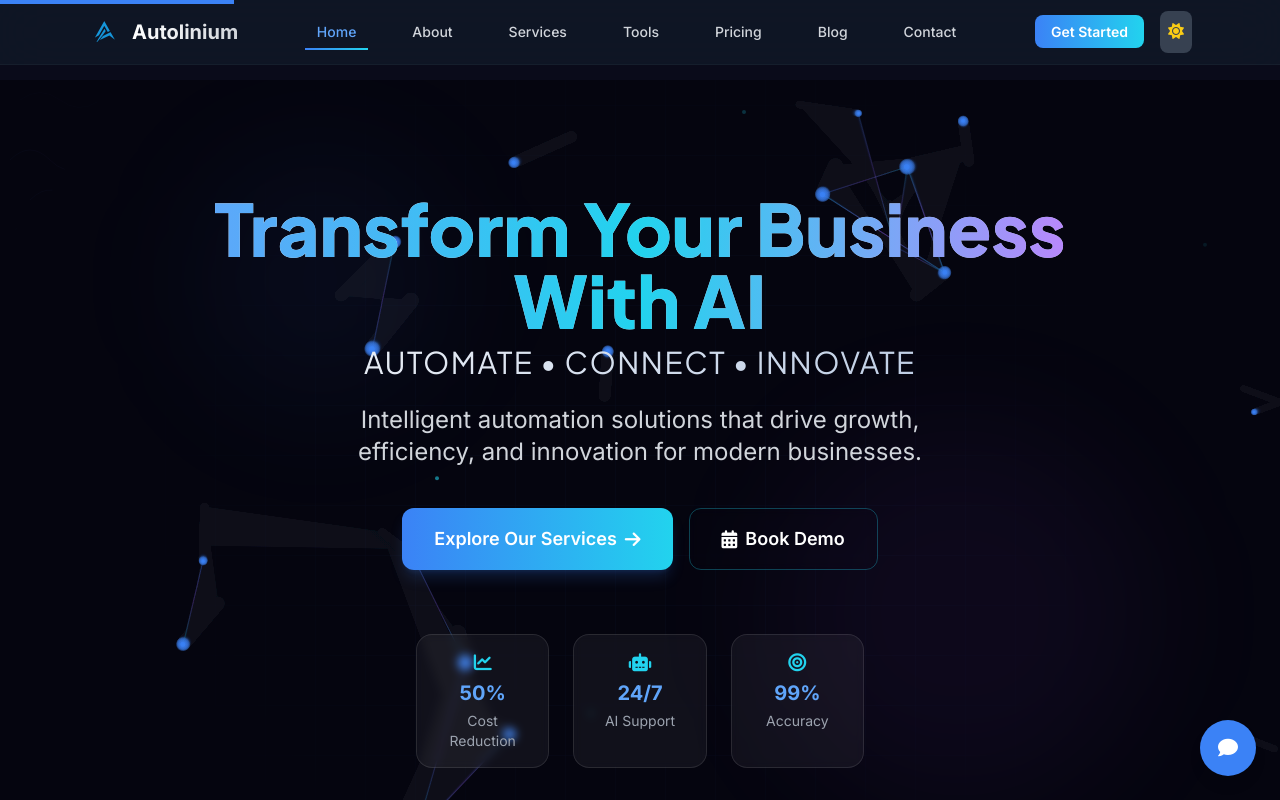
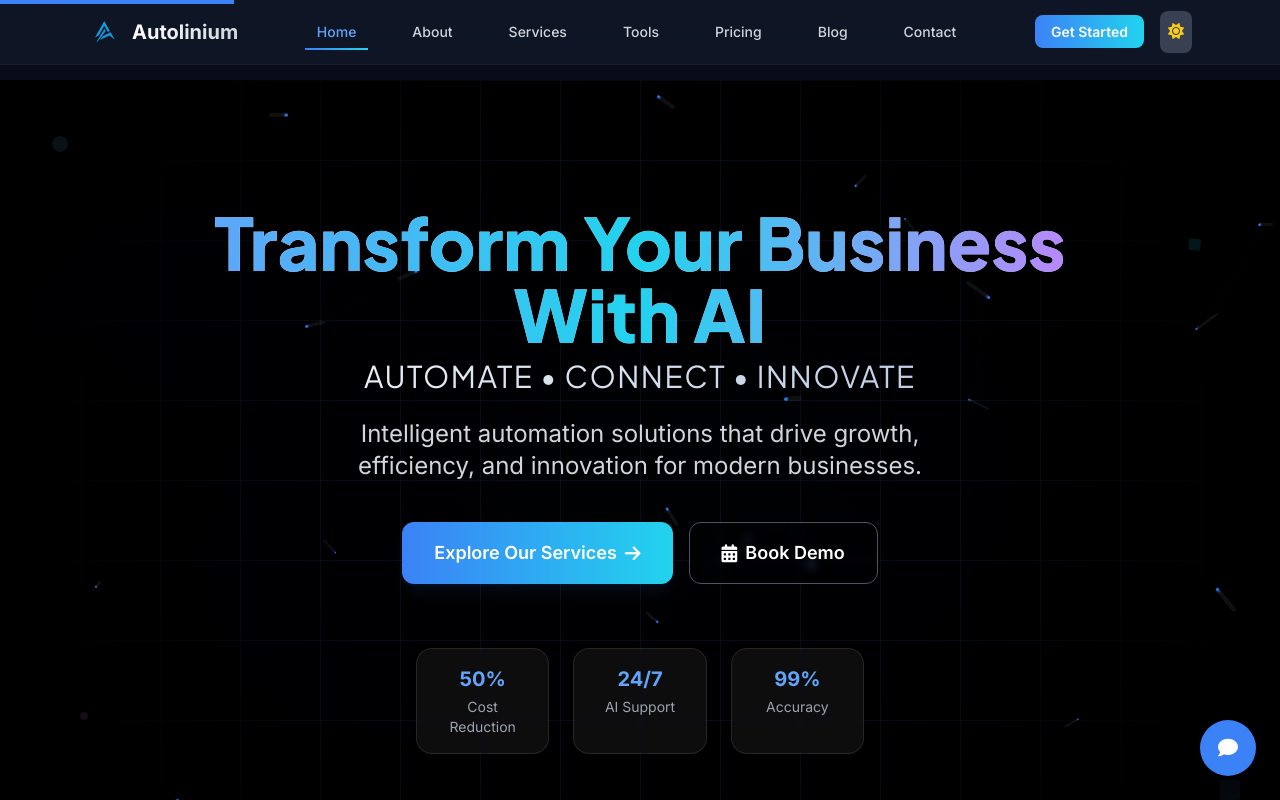
Before and after one commit to Billu07/Autolinium-Website, a React (Vite) app: page / in a window 1280 px wide. Shown: the top 800 px of the page. Built offline with nearby package versions, Linux system fonts and the light colour scheme.

Commit message:
version 2

```diff
--- a/src/components/sections/HeroSection.tsx
+++ b/src/components/sections/HeroSection.tsx
@@ -4,9 +4,8 @@ import { Link } from "react-router-dom";
 
 const HeroSection: React.FC = () => {
   const canvasRef = useRef<HTMLCanvasElement>(null);
-  const requestRef = useRef<number>();
 
-  // Futuristic neural network animation
+  // Subtle floating particles with connections
   useEffect(() => {
     const canvas = canvasRef.current;
     if (!canvas) return;
@@ -14,7 +13,6 @@ const HeroSection: React.FC = () => {
     const ctx = canvas.getContext("2d");
     if (!ctx) return;
 
-    // Set canvas size
     const resizeCanvas = () => {
       canvas.width = window.innerWidth;
       canvas.height = window.innerHeight;
@@ -23,234 +21,212 @@ const HeroSection: React.FC = () => {
     resizeCanvas();
     window.addEventListener("resize", resizeCanvas);
 
-    // Neural network nodes
-    const nodes: Array<{
+    // Very subtle particles
+    const particles: Array<{
       x: number;
       y: number;
       vx: number;
       vy: number;
       size: number;
-      connections: number[];
+      opacity: number;
     }> = [];
 
-    // Initialize neural network
-    const initNeuralNetwork = () => {
-      nodes.length = 0;
-      const nodeCount = window.innerWidth < 768 ? 12 : 20;
+    const initParticles = () => {
+      particles.length = 0;
+      const count = window.innerWidth < 768 ? 15 : 25;
 
-      for (let i = 0; i < nodeCount; i++) {
-        nodes.push({
+      for (let i = 0; i < count; i++) {
+        particles.push({
           x: Math.random() * canvas.width,
           y: Math.random() * canvas.height,
-          vx: (Math.random() - 0.5) * 0.3,
-          vy: (Math.random() - 0.5) * 0.3,
-          size: Math.random() * 2 + 1,
-          connections: [],
+          vx: (Math.random() - 0.5) * 0.1,
+          vy: (Math.random() - 0.5) * 0.1,
+          size: Math.random() * 1 + 0.5,
+          opacity: Math.random() * 0.1 + 0.05,
         });
       }
+    };
 
-      // Create connections
-      nodes.forEach((node, i) => {
-        node.connections = [];
-        for (let j = 0; j < nodes.length; j++) {
-          if (i !== j && Math.random() > 0.7) {
-            node.connections.push(j);
+    initParticles();
+
+    let animationFrameId: number;
+
+    const render = () => {
+      ctx.fillStyle = "rgba(10, 15, 26, 0.03)";
+      ctx.fillRect(0, 0, canvas.width, canvas.height);
+
+      // Very subtle connections
+      ctx.strokeStyle = "rgba(59, 130, 246, 0.03)";
+      ctx.lineWidth = 0.2;
+
+      for (let i = 0; i < particles.length; i++) {
+        for (let j = i + 1; j < particles.length; j++) {
+          const dx = particles[i].x - particles[j].x;
+          const dy = particles[i].y - particles[j].y;
+          const distance = Math.sqrt(dx * dx + dy * dy);
+
+          if (distance < 120) {
+            ctx.beginPath();
+            ctx.moveTo(particles[i].x, particles[i].y);
+            ctx.lineTo(particles[j].x, particles[j].y);
+            ctx.stroke();
           }
         }
-      });
-    };
+      }
 
-    initNeuralNetwork();
+      // Update and draw particles
+      particles.forEach((particle) => {
+        particle.x += particle.vx;
+        particle.y += particle.vy;
 
-    const animate = () => {
-      ctx.fillStyle = "rgba(10, 15, 26, 0.1)";
-      ctx.fillRect(0, 0, canvas.width, canvas.height);
+        if (particle.x <= 0 || particle.x >= canvas.width) particle.vx *= -1;
+        if (particle.y <= 0 || particle.y >= canvas.height) particle.vy *= -1;
 
-      // Draw connections with gradient
-      nodes.forEach((node, i) => {
-        node.connections.forEach((connIndex) => {
-          const target = nodes[connIndex];
-          const dx = node.x - target.x;
-          const dy = node.y - target.y;
-          const distance = Math.sqrt(dx * dx + dy * dy);
-
-          if (distance < 200) {
-            const gradient = ctx.createLinearGradient(
-              node.x,
-              node.y,
-              target.x,
-              target.y
-            );
-            gradient.addColorStop(0, "rgba(59, 130, 246, 0.1)");
-            gradient.addColorStop(0.5, "rgba(139, 92, 246, 0.08)");
-            gradient.addColorStop(1, "rgba(6, 182, 212, 0.1)");
-
-            ctx.strokeStyle = gradient;
-            ctx.lineWidth = 0.5;
-            ctx.beginPath();
-            ctx.moveTo(node.x, node.y);
-            ctx.lineTo(target.x, target.y);
-            ctx.stroke();
-          }
-        });
-      });
-
-      // Update and draw nodes
-      nodes.forEach((node) => {
-        // Update position
-        node.x += node.vx;
-        node.y += node.vy;
-
-        // Bounce off edges
-        if (node.x <= 0 || node.x >= canvas.width) node.vx *= -1;
-        if (node.y <= 0 || node.y >= canvas.height) node.vy *= -1;
-
-        // Draw node with glow
+        // Very subtle glow
         const gradient = ctx.createRadialGradient(
-          node.x,
-          node.y,
+          particle.x,
+          particle.y,
           0,
-          node.x,
-          node.y,
-          node.size * 3
+          particle.x,
+          particle.y,
+          particle.size * 2
         );
-        gradient.addColorStop(0, "rgba(59, 130, 246, 0.8)");
-        gradient.addColorStop(1, "rgba(59, 130, 246, 0)");
+        gradient.addColorStop(0, `rgba(59, 130, 246, ${particle.opacity})`);
+        gradient.addColorStop(1, `rgba(59, 130, 246, 0)`);
 
         ctx.fillStyle = gradient;
         ctx.beginPath();
-        ctx.arc(node.x, node.y, node.size * 3, 0, Math.PI * 2);
+        ctx.arc(particle.x, particle.y, particle.size * 2, 0, Math.PI * 2);
         ctx.fill();
 
-        // Core node
-        ctx.fillStyle = "rgba(59, 130, 246, 0.6)";
+        // Core particle
+        ctx.fillStyle = `rgba(59, 130, 246, ${particle.opacity * 2})`;
         ctx.beginPath();
-        ctx.arc(node.x, node.y, node.size, 0, Math.PI * 2);
+        ctx.arc(particle.x, particle.y, particle.size, 0, Math.PI * 2);
         ctx.fill();
       });
 
-      requestRef.current = requestAnimationFrame(animate);
+      animationFrameId = requestAnimationFrame(render);
     };
 
-    animate();
+    render();
 
     return () => {
       window.removeEventListener("resize", resizeCanvas);
-      if (requestRef.current) {
-        cancelAnimationFrame(requestRef.current);
-      }
+      cancelAnimationFrame(animationFrameId);
     };
   }, []);
 
-  // Floating AI Circuit Patterns
-  const FloatingCircuits = () => {
-    const circuits = [
+  // Subtle floating geometric shapes
+  const FloatingShapes = () => {
+    const shapes = [
       {
-        path: "M20,20 Q40,5 60,20 T100,20",
-        position: "top-10 left-10",
+        type: "circle",
+        size: "w-4 h-4",
+        color: "bg-blue-400/10",
+        position: "top-20 left-10",
         delay: 0,
+        duration: 20,
       },
       {
-        path: "M10,80 Q30,60 50,80 T90,80",
-        position: "top-40 right-5",
-        delay: 2,
+        type: "square",
+        size: "w-3 h-3",
+        color: "bg-cyan-400/10",
+        position: "top-40 right-20",
+        delay: 5,
+        duration: 25,
       },
       {
-        path: "M30,120 Q50,100 70,120 T110,120",
-        position: "bottom-40 left-5",
-        delay: 4,
+        type: "circle",
+        size: "w-2 h-2",
+        color: "bg-purple-400/10",
+        position: "bottom-40 left-20",
+        delay: 10,
+        duration: 30,
       },
       {
-        path: "M15,150 Q35,130 55,150 T95,150",
+        type: "square",
+        size: "w-5 h-5",
+        color: "bg-blue-400/5",
         position: "bottom-20 right-10",
-        delay: 6,
+        delay: 15,
+        duration: 35,
       },
     ];
 
     return (
       <div className="absolute inset-0 overflow-hidden pointer-events-none">
-        <svg width="100%" height="100%" className="opacity-10">
-          {circuits.map((circuit, index) => (
-            <motion.path
-              key={index}
-              d={circuit.path}
-              stroke="url(#circuitGradient)"
-              strokeWidth="1"
-              fill="none"
-              strokeDasharray="4 4"
-              initial={{ pathLength: 0, opacity: 0 }}
-              animate={{
-                pathLength: 1,
-                opacity: [0.1, 0.3, 0.1],
-              }}
-              transition={{
-                duration: 8,
-                repeat: Infinity,
-                ease: "easeInOut",
-                delay: circuit.delay,
-              }}
-            />
-          ))}
-          <defs>
-            <linearGradient
-              id="circuitGradient"
-              x1="0%"
-              y1="0%"
-              x2="100%"
-              y2="0%"
-            >
-              <stop offset="0%" stopColor="#3B82F6" />
-              <stop offset="50%" stopColor="#8B5CF6" />
-              <stop offset="100%" stopColor="#06B6D4" />
-            </linearGradient>
-          </defs>
-        </svg>
+        {shapes.map((shape, index) => (
+          <motion.div
+            key={index}
+            className={`absolute ${shape.position} ${shape.size} ${
+              shape.color
+            } ${
+              shape.type === "circle" ? "rounded-full" : "rounded-sm"
+            } backdrop-blur-sm`}
+            animate={{
+              y: [0, -30, 0],
+              x: [0, 15, 0],
+              rotate: shape.type === "square" ? [0, 90, 180] : [0, 0, 0],
+            }}
+            transition={{
+              duration: shape.duration,
+              repeat: Infinity,
+              ease: "easeInOut",
+              delay: shape.delay,
+            }}
+          />
+        ))}
       </div>
     );
   };
 
-  // Data Stream Particles
-  const DataStreams = () => (
-    <div className="absolute inset-0 overflow-hidden pointer-events-none">
-      {[...Array(8)].map((_, i) => (
-        <motion.div
-          key={i}
-          className="absolute w-1 h-1 bg-cyan-400 rounded-full"
-          style={{
-            left: `${10 + i * 12}%`,
-            top: `${Math.random() * 100}%`,
-          }}
-          animate={{
-            y: [-100, window.innerHeight + 100],
-            opacity: [0, 1, 0],
-          }}
-          transition={{
-            duration: 4 + Math.random() * 3,
-            repeat: Infinity,
-            ease: "linear",
-            delay: Math.random() * 2,
-          }}
-        />
-      ))}
+  // Subtle grid with fade effect
+  const SubtleGrid = () => (
+    <div className="absolute inset-0 pointer-events-none">
+      <div
+        className="w-full h-full opacity-3"
+        style={{
+          backgroundImage: `
+            linear-gradient(90deg, rgba(59, 130, 246, 0.1) 1px, transparent 1px),
+            linear-gradient(rgba(59, 130, 246, 0.1) 1px, transparent 1px)
+          `,
+          backgroundSize: "80px 80px",
+          maskImage:
+            "radial-gradient(circle at center, black 40%, transparent 80%)",
+          WebkitMaskImage:
+            "radial-gradient(circle at center, black 40%, transparent 80%)",
+        }}
+      />
     </div>
   );
 
-  // Holographic Grid
-  const HolographicGrid = () => (
-    <div className="absolute inset-0 pointer-events-none">
-      <div
-        className="w-full h-full opacity-5"
-        style={{
-          backgroundImage: `
-            linear-gradient(90deg, rgba(59, 130, 246, 0.5) 1px, transparent 1px),
-            linear-gradient(rgba(59, 130, 246, 0.5) 1px, transparent 1px)
-          `,
-          backgroundSize: "50px 50px",
-          backgroundPosition: "center center",
-          maskImage:
-            "radial-gradient(circle at center, black 30%, transparent 70%)",
-          WebkitMaskImage:
-            "radial-gradient(circle at center, black 30%, transparent 70%)",
+  // Gentle light orbs
+  const LightOrbs = () => (
+    <div className="absolute inset-0 overflow-hidden pointer-events-none">
+      <motion.div
+        className="absolute top-1/4 left-1/4 w-96 h-96 bg-blue-500/3 rounded-full blur-3xl"
+        animate={{
+          scale: [1, 1.1, 1],
+          opacity: [0.3, 0.5, 0.3],
+        }}
+        transition={{
+          duration: 8,
+          repeat: Infinity,
+          ease: "easeInOut",
+        }}
+      />
+      <motion.div
+        className="absolute bottom-1/3 right-1/4 w-80 h-80 bg-cyan-500/2 rounded-full blur-3xl"
+        animate={{
+          scale: [1.1, 1, 1.1],
+          opacity: [0.2, 0.4, 0.2],
+        }}
+        transition={{
+          duration: 10,
+          repeat: Infinity,
+          ease: "easeInOut",
+          delay: 2,
         }}
       />
     </div>
@@ -258,63 +234,48 @@ const HeroSection: React.FC = () => {
 
   return (
     <section className="relative min-h-screen flex flex-col items-center justify-center text-center px-6 sm:px-10 overflow-hidden hero-section bg-[#0A0F1A]">
-      {/* Futuristic Neural Network Canvas */}
+      {/* Subtle particle canvas */}
       <canvas
         ref={canvasRef}
         className="absolute inset-0 w-full h-full pointer-events-none"
       />
 
-      {/* Holographic Grid */}
-      <HolographicGrid />
-
-      {/* Circuit Patterns */}
-      <FloatingCircuits />
-
-      {/* Data Streams */}
-      <DataStreams />
-
-      {/* Ambient Light Glow */}
-      <div className="absolute inset-0 pointer-events-none">
-        <div
-          className="absolute top-1/4 left-1/4 w-64 h-64 bg-blue-500/5 rounded-full blur-3xl"
-          style={{
-            transform: "translate(-50%, -50%)",
-          }}
-        />
-        <div
-          className="absolute bottom-1/3 right-1/4 w-96 h-96 bg-purple-500/5 rounded-full blur-3xl"
-          style={{
-            transform: "translate(50%, 50%)",
-          }}
-        />
-      </div>
+      {/* Background elements */}
+      <SubtleGrid />
+      <LightOrbs />
+      <FloatingShapes />
 
       {/* Content */}
       <motion.div
         className="relative z-10 max-w-4xl"
-        initial={{ opacity: 0, y: 30 }}
+        initial={{ opacity: 0, y: 20 }}
         animate={{ opacity: 1, y: 0 }}
-        transition={{ duration: 0.8 }}
+        transition={{ duration: 1, ease: "easeOut" }}
       >
         <motion.h1
           className="text-4xl sm:text-6xl md:text-7xl font-extrabold leading-tight mb-6"
           initial={{ opacity: 0, y: 30 }}
           animate={{ opacity: 1, y: 0 }}
-          transition={{ duration: 0.8, delay: 0.2 }}
+          transition={{ duration: 1, delay: 0.2, ease: "easeOut" }}
         >
           <span className="block bg-gradient-to-r from-blue-400 via-cyan-400 to-purple-400 bg-clip-text text-transparent">
             Transform Your Business With AI
           </span>
-          <span className="block text-white mt-2 text-xl sm:text-2xl md:text-3xl font-light tracking-wider">
+          <motion.span
+            className="block text-white mt-2 text-xl sm:text-2xl md:text-3xl font-light tracking-wider"
+            initial={{ opacity: 0 }}
+            animate={{ opacity: 1 }}
+            transition={{ duration: 1, delay: 0.4 }}
+          >
             AUTOMATE • CONNECT • INNOVATE
-          </span>
+          </motion.span>
         </motion.h1>
 
         <motion.p
           className="text-lg sm:text-xl md:text-2xl text-gray-300 max-w-2xl mx-auto mb-10 leading-relaxed"
           initial={{ opacity: 0, y: 20 }}
           animate={{ opacity: 1, y: 0 }}
-          transition={{ duration: 0.8, delay: 0.4 }}
+          transition={{ duration: 1, delay: 0.4, ease: "easeOut" }}
         >
           Intelligent automation solutions that drive growth, efficiency, and
           innovation for modern businesses.
@@ -325,53 +286,46 @@ const HeroSection: React.FC = () => {
           className="flex flex-col sm:flex-row gap-4 justify-center"
           initial={{ opacity: 0, y: 20 }}
           animate={{ opacity: 1, y: 0 }}
-          transition={{ duration: 0.8, delay: 0.6 }}
+          transition={{ duration: 1, delay: 0.6, ease: "easeOut" }}
         >
           <Link
             to="/services"
-            className="inline-flex items-center justify-center px-8 py-4 rounded-xl text-lg font-semibold text-white bg-gradient-to-r from-blue-500 to-cyan-400 shadow-lg shadow-blue-500/20 hover:shadow-blue-500/40 hover:scale-105 transition-all duration-300 group relative overflow-hidden"
+            className="inline-flex items-center justify-center px-8 py-4 rounded-xl text-lg font-semibold text-white bg-gradient-to-r from-blue-500 to-cyan-400 hover:from-blue-600 hover:to-cyan-500 shadow-lg shadow-blue-500/10 hover:shadow-blue-500/20 transition-all duration-300 transform hover:scale-105"
           >
-            <div className="absolute inset-0 bg-gradient-to-r from-transparent via-white/10 to-transparent -skew-x-12 transform translate-x-[-100%] group-hover:translate-x-[100%] transition-transform duration-1000" />
-            <span className="relative">Explore Our Services</span>
-            <i className="fas fa-arrow-right ml-2 relative group-hover:translate-x-1 transition-transform duration-300"></i>
+            <span>Explore Our Services</span>
+            <i className="fas fa-arrow-right ml-2 transition-transform duration-300 group-hover:translate-x-1"></i>
           </Link>
 
           <Link
             to="/contact"
-            className="inline-flex items-center justify-center px-8 py-4 rounded-xl text-lg font-semibold text-white border border-cyan-400/30 hover:bg-cyan-400/10 hover:border-cyan-400/50 transition-all duration-300 hover:scale-105 backdrop-blur-sm"
+            className="inline-flex items-center justify-center px-8 py-4 rounded-xl text-lg font-semibold text-white border border-gray-600 hover:border-cyan-400 hover:bg-cyan-400/5 transition-all duration-300 transform hover:scale-105 backdrop-blur-sm"
           >
             <i className="fas fa-calendar-alt mr-2"></i>
             Book Demo
           </Link>
         </motion.div>
 
-        {/* Tech Stats */}
+        {/* Stats */}
         <motion.div
           className="grid grid-cols-3 gap-6 mt-16 max-w-md mx-auto"
-          initial={{ opacity: 0, scale: 0.9 }}
+          initial={{ opacity: 0, scale: 0.95 }}
           animate={{ opacity: 1, scale: 1 }}
-          transition={{ duration: 0.8, delay: 0.8 }}
+          transition={{ duration: 1, delay: 0.8, ease: "easeOut" }}
         >
           {[
-            {
-              number: "50%",
-              label: "Cost Reduction",
-              icon: "fas fa-chart-line",
-            },
-            { number: "24/7", label: "AI Support", icon: "fas fa-robot" },
-            { number: "99%", label: "Accuracy", icon: "fas fa-bullseye" },
+            { number: "50%", label: "Cost Reduction" },
+            { number: "24/7", label: "AI Support" },
+            { number: "99%", label: "Accuracy" },
           ].map((stat, index) => (
-            <motion.div
+            <div
               key={index}
-              className="text-center p-4 rounded-2xl bg-white/5 backdrop-blur-sm border border-white/10 hover:border-cyan-400/30 transition-all duration-300"
-              whileHover={{ y: -5, scale: 1.05 }}
+              className="text-center p-4 rounded-2xl bg-white/5 backdrop-blur-sm border border-white/10 hover:border-cyan-400/20 transition-all duration-300"
             >
-              <i className={`${stat.icon} text-cyan-400 text-lg mb-2`}></i>
               <div className="text-xl font-bold text-blue-400 mb-1">
                 {stat.number}
               </div>
               <div className="text-sm text-gray-400">{stat.label}</div>
-            </motion.div>
+            </div>
           ))}
         </motion.div>
       </motion.div>
```
